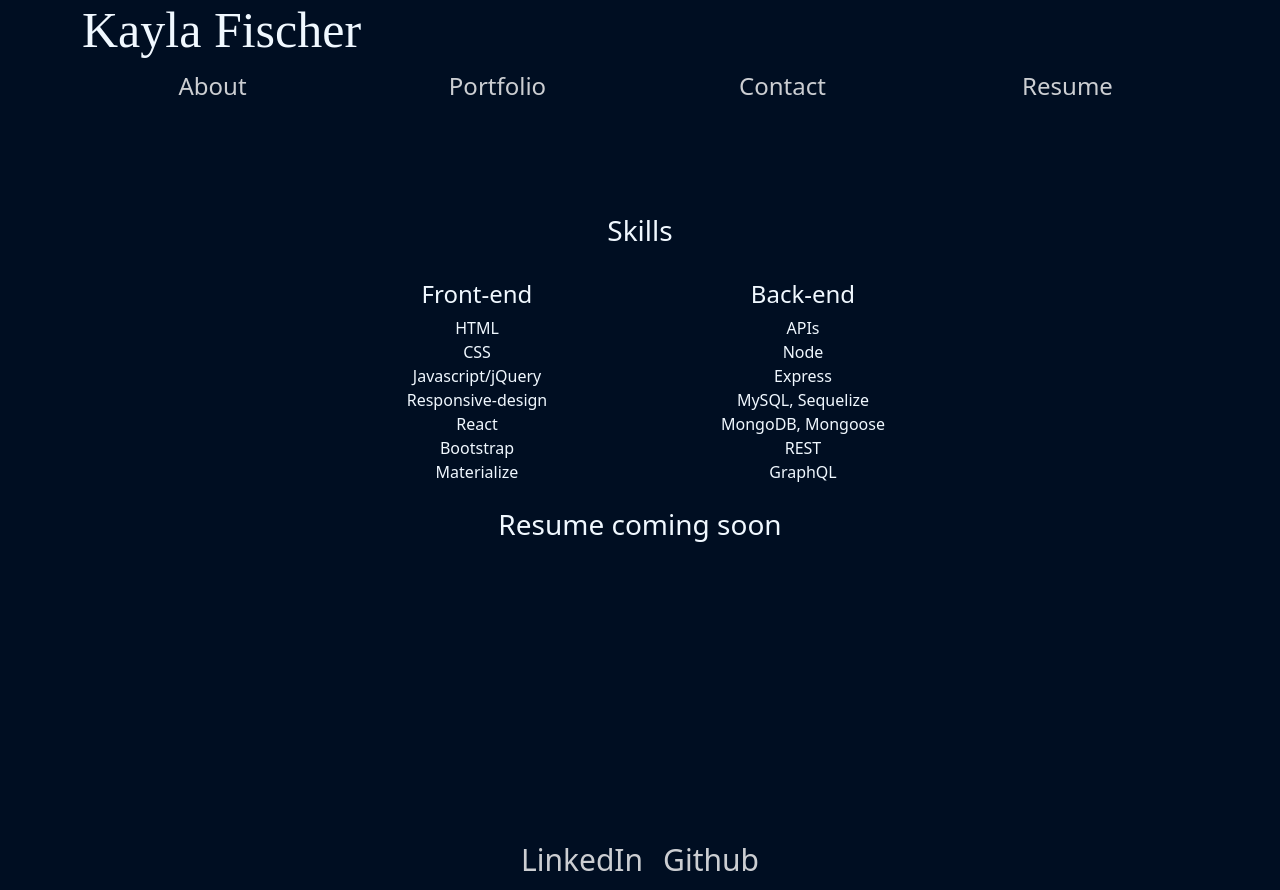
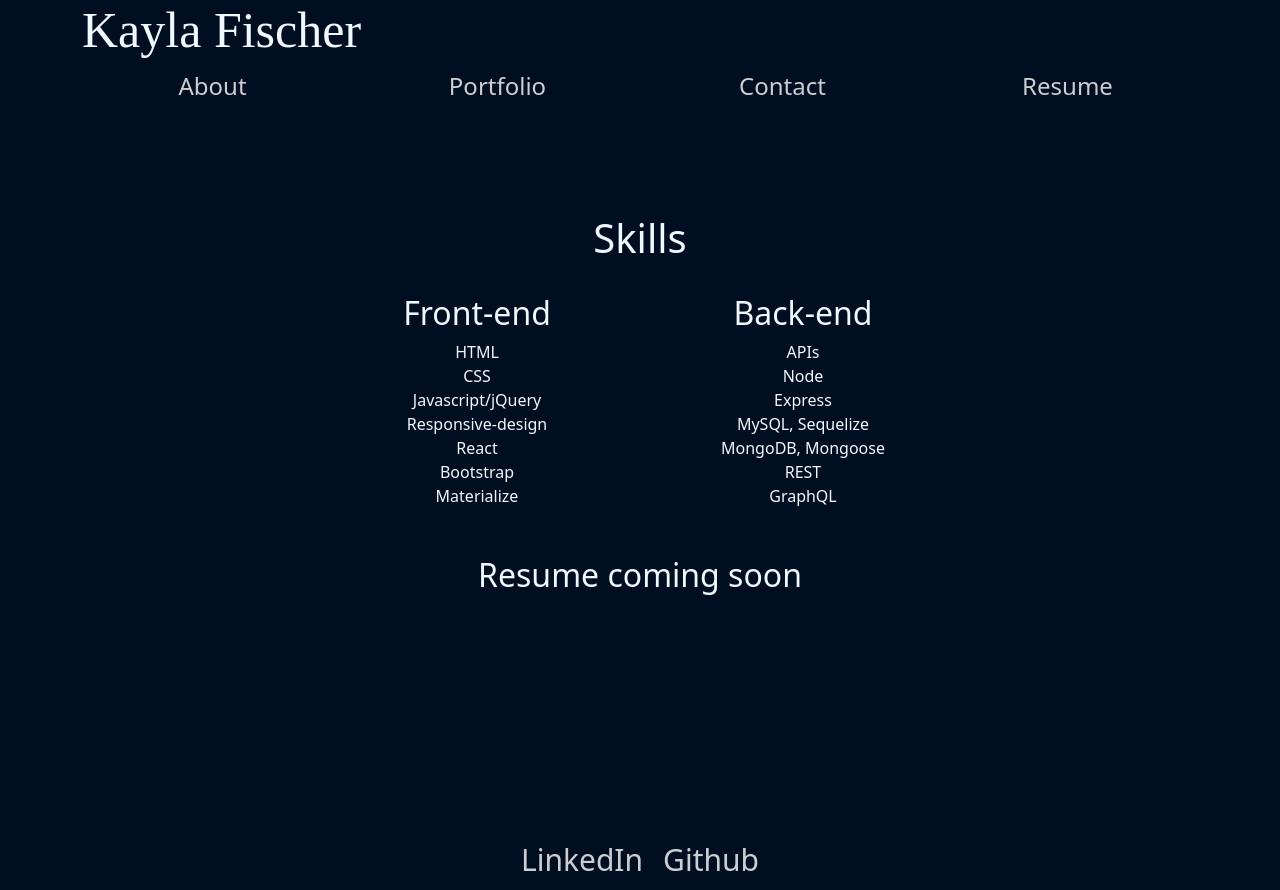
Before and after one commit to kfisch2/my-portfolio, a React (Create React App) app: page / in a window 1280 px wide. Both pictures are taken after a click on the element "Resume". Built offline with nearby package versions, Linux system fonts and the light colour scheme; a web font is replaced by a local one.

Commit message:
changed header on resume

```diff
--- a/src/components/Resume.js
+++ b/src/components/Resume.js
@@ -3,12 +3,12 @@ import React from "react";
 export default function Resume() {
   return (
     <div>
-      <h3>Skills</h3>
+      <h1>Skills</h1>
       <br></br>
       <div className="row">
         <div className="col"></div>
         <div className="col">
-          <h4>Front-end</h4>
+          <h2>Front-end</h2>
           <li>HTML</li>
           <li>CSS</li>
           <li>Javascript/jQuery</li>
@@ -18,7 +18,7 @@ export default function Resume() {
           <li>Materialize</li>
         </div>
         <div className="col">
-          <h4>Back-end</h4>
+          <h2>Back-end</h2>
           <li>APIs</li>
           <li>Node</li>
           <li>Express</li>
@@ -30,7 +30,8 @@ export default function Resume() {
         <div className="col"></div>
       </div>
       <br></br>
-      <h3>Resume coming soon</h3>
+      <br></br>
+      <h2>Resume coming soon</h2>
     </div>
   );
 }
```
